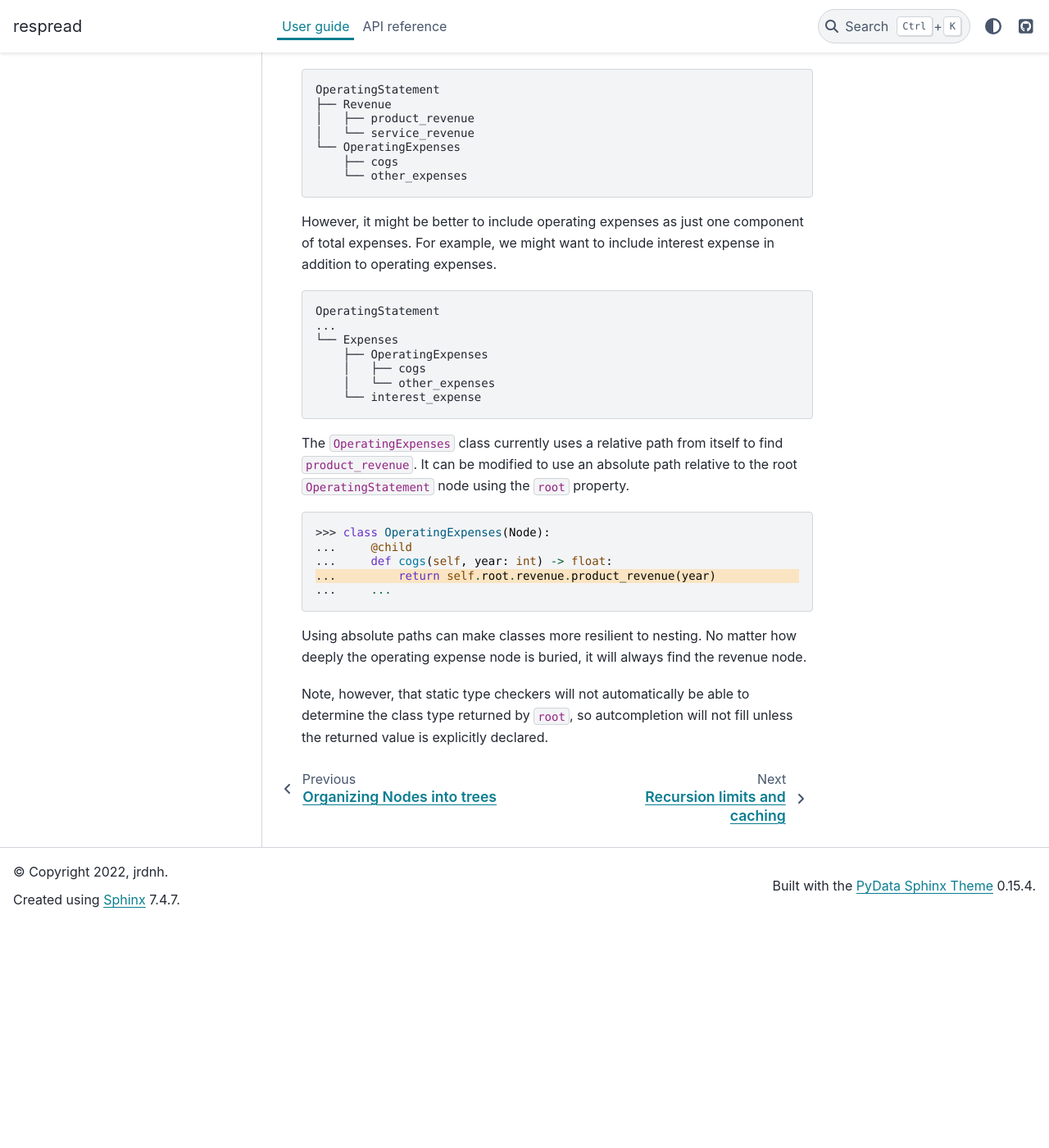
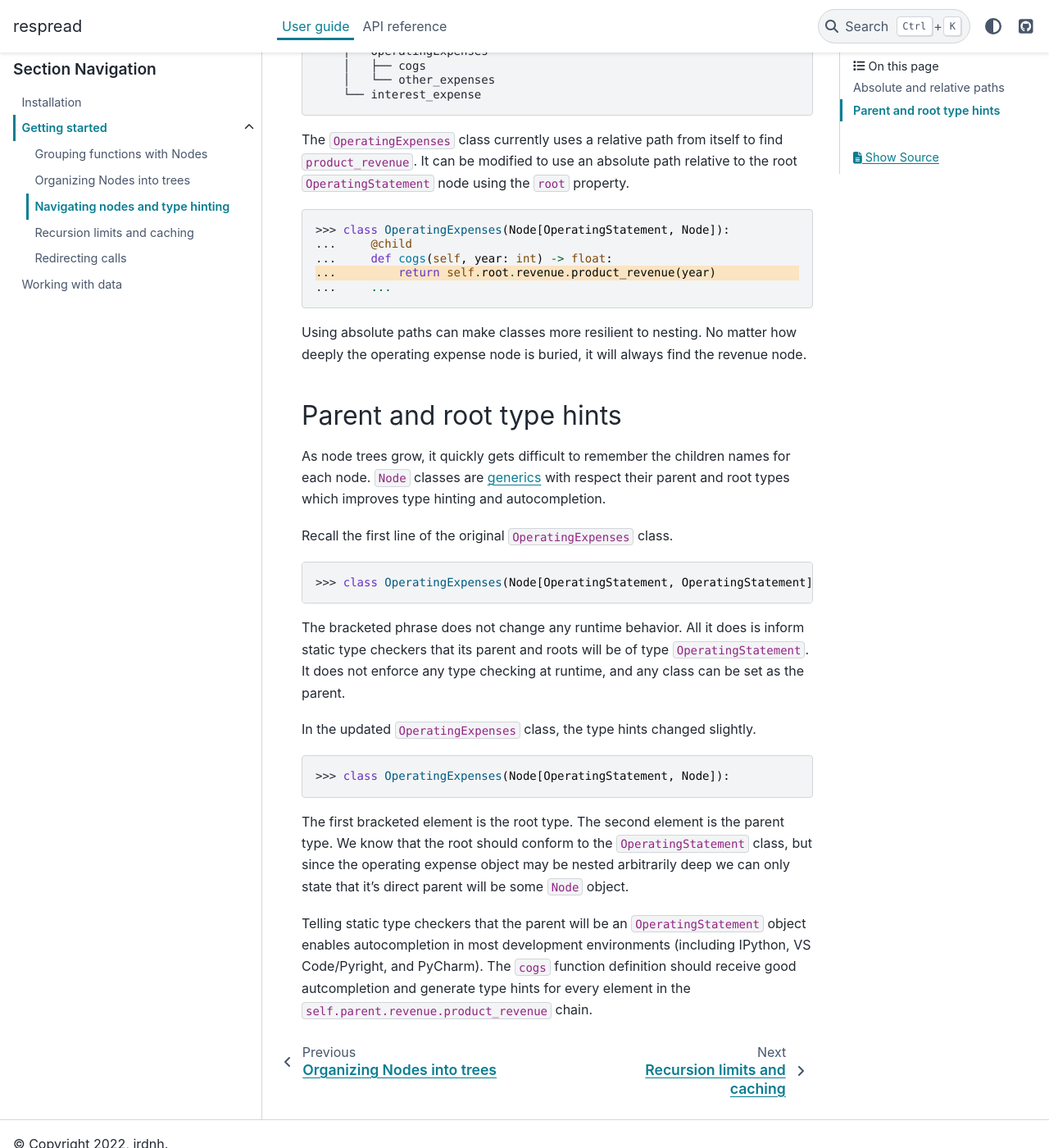
Before and after one commit to jrdnh/respread, a Sphinx documentation site: the page built from docs/user_guide/navigating_nodes.rst, in a window 1280 px wide and 1400 px high, scrolled down 1739 px. Shown: the whole window at 82% size. Built offline with Sphinx 7.4.7 and the PyData theme 0.15.4, drawn with Linux system fonts in a browser that asks for light colours; before the commit the page ends 2866 px from its top, so only the background shows below that; some of the changed text lies outside the part shown.

Commit message:
Fix: Update Node generic for root. Other type hint improvements.

```diff
--- a/docs/user_guide/navigating_nodes.rst
+++ b/docs/user_guide/navigating_nodes.rst
@@ -13,10 +13,12 @@
 
 The expense node is different than the revenue and operating statement nodes because it depends on a sibling node. Specifically, it depends on the product revenue function in the revenue node.
 
+``Node`` classes have a ``parent`` property that is expected to point to the node above. The highlighted line in the ``cogs`` definition gets the parent node (which is the root ``OperatingStatement`` node in this model) followed by its revenue and product revenue components.
+
 .. code-block:: python
     :emphasize-lines: 4
 
-    >>> class OperatingExpenses(Node[OperatingStatement]):
+    >>> class OperatingExpenses(Node[OperatingStatement, OperatingStatement]):
     ...     @child
     ...     def cogs(self, year: int) -> float:
     ...         return self.parent.revenue.product_revenue(year) * -0.6
@@ -26,8 +28,6 @@
     ...     @child
     ...     def __call__(self, year: int) -> float:
     ...         return self.cogs(year) + self.other_expenses(year)
-
-``Node`` classes have a ``parent`` property that is expected to point to the node above. The highlighted line in the ``cogs`` definition gets the parent node (which is the root ``OperatingStatement`` node in this model) followed by its revenue and product revenue components.
 
 The updated operating model is below. Note that the expense object's parent is explicitly set when it is assigned during initialization. The ``set_parent`` method just sets the parent property and returns the node for a more fluent flow.
 
@@ -50,12 +50,6 @@
     >>> os.expenses.display(2020)
     (('cogs', -60.0), ('other_expenses', -8.0), ('__call__', -68.0))
 
-As node trees grow, it quickly gets difficult to remember the children names for each node. ``Node`` classes are `generics <https://docs.python.org/3/library/typing.html#generics>`_ with respect their parent type which improves type hinting and autocompletion.
-
-The ``Expenses`` class inherits from ``Node[OperatingStatement]``. The bracketed phrase does not change any runtime behavior. All it does is inform static type checkers that its parent will be of type ``OperatingStatement``. It does not enforce any type checking at runtime, and any class can be set as the parent.
-
-Telling static type checkers that the parent will be an ``OperatingStatement`` object enables autocompletion in most development environments (including IPython, VS Code/Pyright, and PyCharm). The ``cogs`` function definition should receive good autcompletion and generate type hints for every element in the ``self.parent.revenue.product_revenue`` chain.
-
 ===========================
 Absolute and relative paths
 ===========================
@@ -89,7 +83,7 @@
 .. code-block:: python
     :emphasize-lines: 4
 
-    >>> class OperatingExpenses(Node):
+    >>> class OperatingExpenses(Node[OperatingStatement, Node]):
     ...     @child
     ...     def cogs(self, year: int) -> float:
     ...         return self.root.revenue.product_revenue(year)
@@ -97,4 +91,26 @@
 
 Using absolute paths can make classes more resilient to nesting. No matter how deeply the operating expense node is buried, it will always find the revenue node.
 
-Note, however, that static type checkers will not automatically be able to determine the class type returned by ``root``, so autcompletion will not fill unless the returned value is explicitly declared.
+==========================
+Parent and root type hints
+==========================
+
+As node trees grow, it quickly gets difficult to remember the children names for each node. ``Node`` classes are `generics <https://docs.python.org/3/library/typing.html#generics>`_ with respect their parent and root types which improves type hinting and autocompletion.
+
+Recall the first line of the original ``OperatingExpenses`` class.
+
+.. code-block:: python
+
+    >>> class OperatingExpenses(Node[OperatingStatement, OperatingStatement]):
+
+The bracketed phrase does not change any runtime behavior. All it does is inform static type checkers that its parent and roots will be of type ``OperatingStatement``. It does not enforce any type checking at runtime, and any class can be set as the parent.
+
+In the updated ``OperatingExpenses`` class, the type hints changed slightly.
+
+.. code-block:: python
+
+    >>> class OperatingExpenses(Node[OperatingStatement, Node]):
+
+The first bracketed element is the root type. The second element is the parent type. We know that the root should conform to the ``OperatingStatement`` class, but since the operating expense object may be nested arbitrarily deep we can only state that it's direct parent will be some ``Node`` object.
+
+Telling static type checkers that the parent will be an ``OperatingStatement`` object enables autocompletion in most development environments (including IPython, VS Code/Pyright, and PyCharm). The ``cogs`` function definition should receive good autcompletion and generate type hints for every element in the ``self.parent.revenue.product_revenue`` chain.
```
Also changed, not shown: other parts of docs/user_guide/navigating_nodes.rst (+1 -1 lines), 2 other files.
